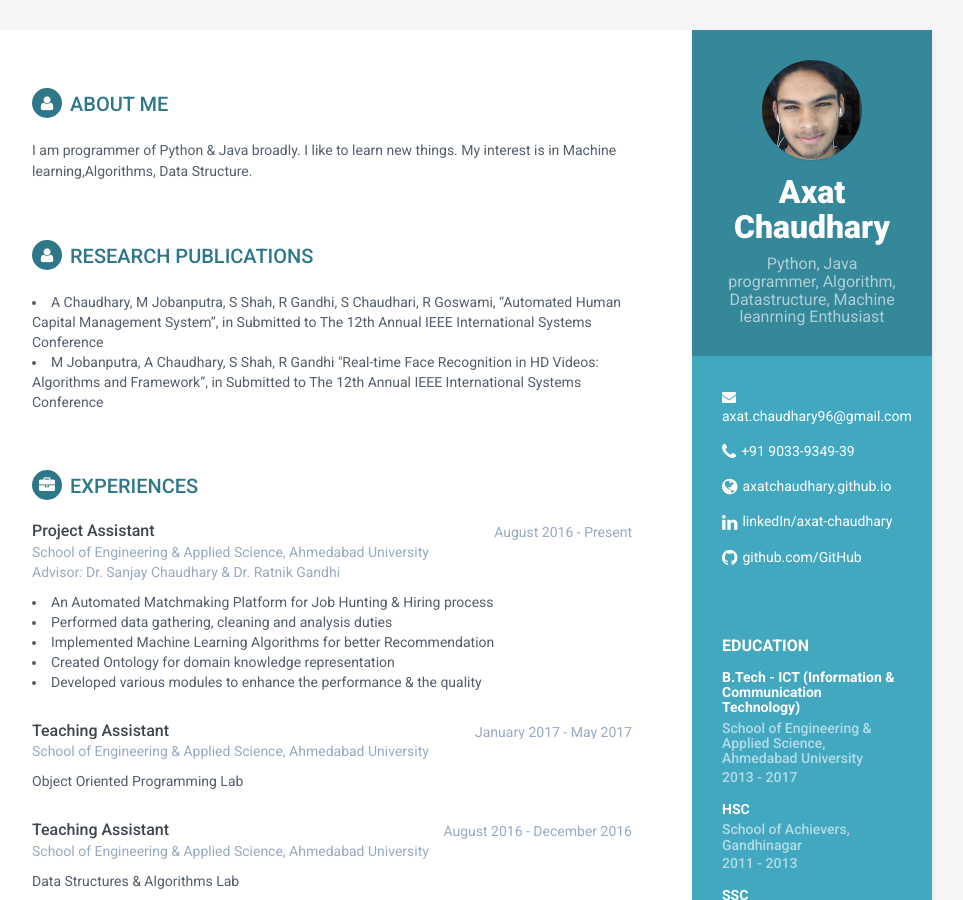
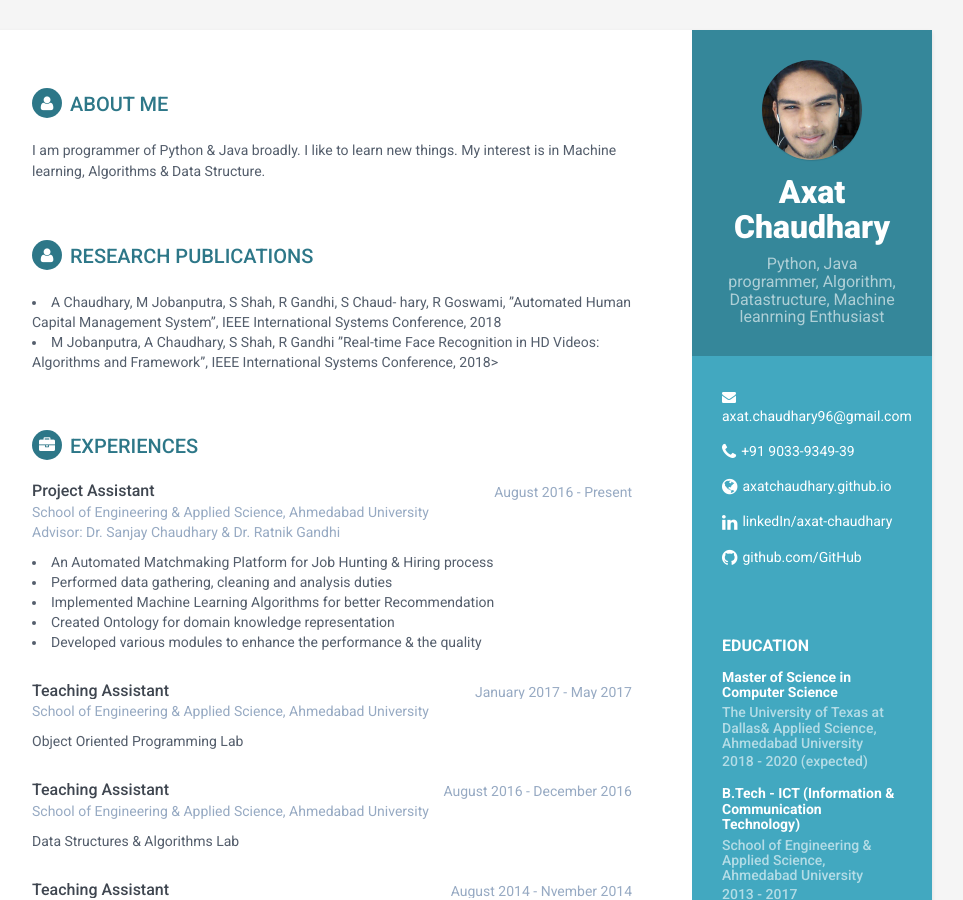
Before and after one commit to Axatchaudhary/axatchaudhary.github.io, a Jekyll site: the page built from index.html, in a window 1280 px wide and 900 px high. Shown: the whole window, without its empty margins (188-1151 px from the left). Built offline with Jekyll 4.4.1, drawn with Linux system fonts in a browser that asks for light colours.

Commit message:
changed research desc. and added MSCS education

```diff
--- a/_includes/career-profile.html
+++ b/_includes/career-profile.html
@@ -2,7 +2,7 @@
   <h2 class="section-title"><i class="fa fa-user"></i>About Me</h2>
 
   <div class="summary">
-      <p> I am programmer of Python &amp; Java broadly. I like to learn new things. My interest is in Machine learning,Algorithms, Data Structure.</p>
+      <p> I am programmer of Python &amp; Java broadly. I like to learn new things. My interest is in Machine learning, Algorithms &amp; Data Structure.</p>
   </div><!--//summary-->
 
 </section><!--//section-->
--- a/_includes/education.html
+++ b/_includes/education.html
@@ -1,5 +1,10 @@
  <div class="education-container container-block">
 <h2 class="container-block-title">Education</h2>
+<div class="item">
+    <h4 class="degree">Master of Science in Computer Science</h4>
+    <h5 class="meta">The University of Texas at Dallas&amp; Applied Science, Ahmedabad University</h5>
+    <div class="time">2018 - 2020 (expected)</div>
+</div><!--//item-->
 <div class="item">
     <h4 class="degree">B.Tech - ICT (Information &amp; Communication Technology)</h4>
     <h5 class="meta">School of Engineering &amp; Applied Science, Ahmedabad University</h5>
--- a/_includes/research.html
+++ b/_includes/research.html
@@ -2,9 +2,11 @@
   <h2 class="section-title"><i class="fa fa-user"></i>Research Publications</h2>
 
   <div class="details">
-      <li>A Chaudhary, M Jobanputra, S Shah, R Gandhi, S Chaudhari, R Goswami, “Automated Human Capital Management System”, in Submitted to The 12th Annual IEEE International Systems Conference
-    </li>
-    <li>M Jobanputra, A Chaudhary, S Shah, R Gandhi "Real-time Face Recognition in HD Videos: Algorithms and Framework”, in Submitted to The 12th Annual IEEE International Systems Conference
+      <li>
+        A Chaudhary, M Jobanputra, S Shah, R Gandhi, S Chaud- hary, R Goswami, ”Automated Human Capital Management System”, IEEE International Systems Conference, 2018
+      </li>
+    <li>
+      M Jobanputra, A Chaudhary, S Shah, R Gandhi ”Real-time Face Recognition in HD Videos: Algorithms and Framework”, IEEE International Systems Conference, 2018>
   </li>
     </div>
   <div class="summary">
```
